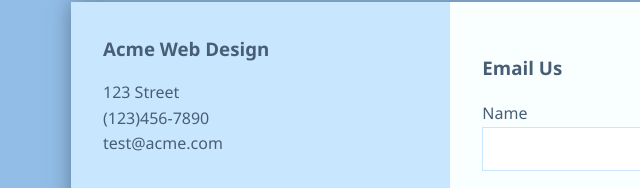
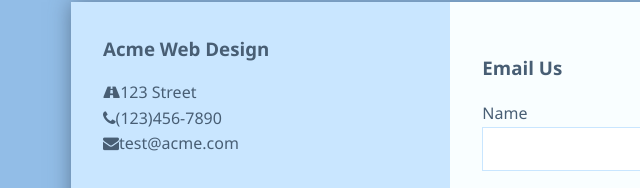
Before and after one commit to WilliamHuang1995/ResponsiveForm, a plain HTML site: page index.html in a window 1280 px wide. Shown: the part 132-320 px from the top of the page, 0-640 px from the left. Drawn offline with nearby package versions, Linux system fonts and the light colour scheme.

Commit message:
added fa cdn and animate css cdn

```diff
--- a/index.html
+++ b/index.html
@@ -7,18 +7,20 @@
   <meta http-equiv="X-UA-Compatible" content="ie=edge">
   <title>Acme Web Design</title>
   <link rel="stylesheet" href="style.css">
+  <link rel="stylesheet" href="https://maxcdn.bootstrapcdn.com/font-awesome/4.7.0/css/font-awesome.min.css">
+  <link rel="stylesheet" href="https://cdnjs.cloudflare.com/ajax/libs/animate.css/3.5.2/animate.min.css">
 </head>
 
 <body>
   <div class="container">
     <h1 class="brand"><span>Acme</span> Web Design</h1>
-    <div class="wrapper">
+    <div class="wrapper animated bounceInLeft">
       <div class="company-info">
         <h3>Acme Web Design</h3>
         <ul>
-          <li>123 Street</li>
-          <li>(123)456-7890</li>
-          <li>test@acme.com</li>
+          <li><i class="fa fa-road"></i>123 Street</li>
+          <li><i class="fa fa-phone"></i>(123)456-7890</li>
+          <li><i class="fa fa-envelope"></i>test@acme.com</li>
         </ul>
       </div>
       <div class="contact">
```
